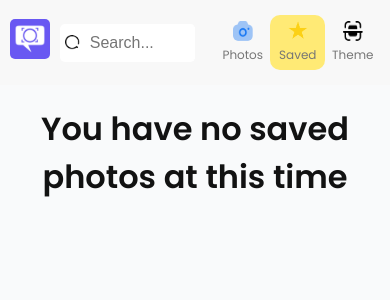
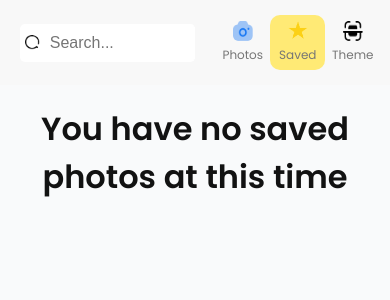
Before and after one commit to rabienasser/Photo-App, a React (Create React App) app: page /favorites in a window 390 px wide. Shown: the top 300 px of the page. Built offline with nearby package versions, Linux system fonts and the light colour scheme.

Commit message:
removed logo for mobile devices

```diff
--- a/src/components/Navbar/Navbar.styles.js
+++ b/src/components/Navbar/Navbar.styles.js
@@ -46,9 +46,8 @@ export const HomeIcon = styled.img`
    width: 49px;
    border-radius: 5px;
    cursor: pointer;
-   @media (max-width: 500px) {
-      height: 40px;
-      width: 40px;
+   @media (max-width: 650px) {
+      display: none;
    }
 `;
 
```
